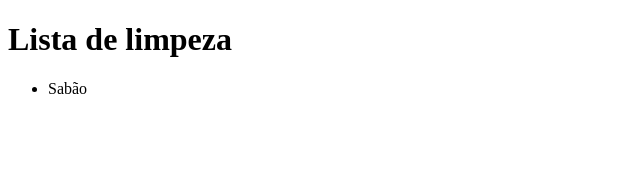
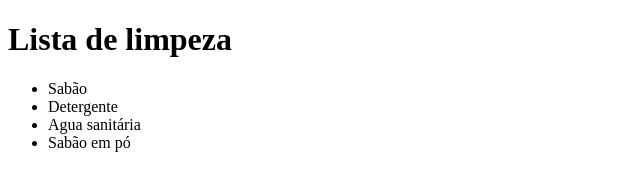
Before and after one commit to unjunior/aulaGithub, a plain HTML site: page limpeza.html in a window 1280 px wide. Shown: the whole page, without its empty margins (0-640 px from the left). Drawn offline with Linux system fonts and the light colour scheme.

Commit message:
adicionado na lista itens de limpeza

```diff
--- a/limpeza.html
+++ b/limpeza.html
@@ -9,6 +9,9 @@
     <h1>Lista de limpeza</h1>
     <ul>
         <li>Sabão</li>
+        <li>Detergente</li>
+        <li>Agua sanitária</li>
+        <li>Sabão em pó</li>
     </ul>
 </body>
 </html>
```
